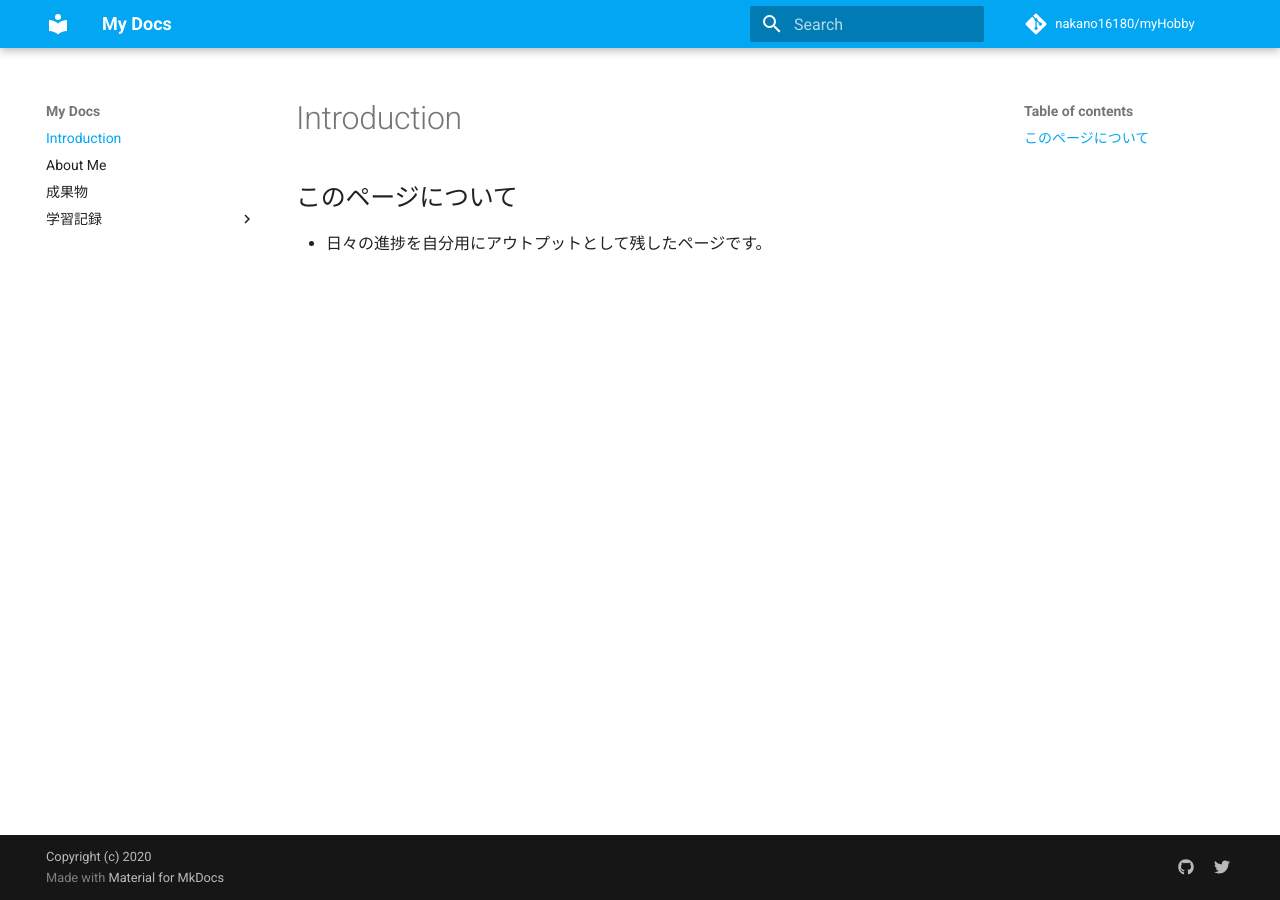
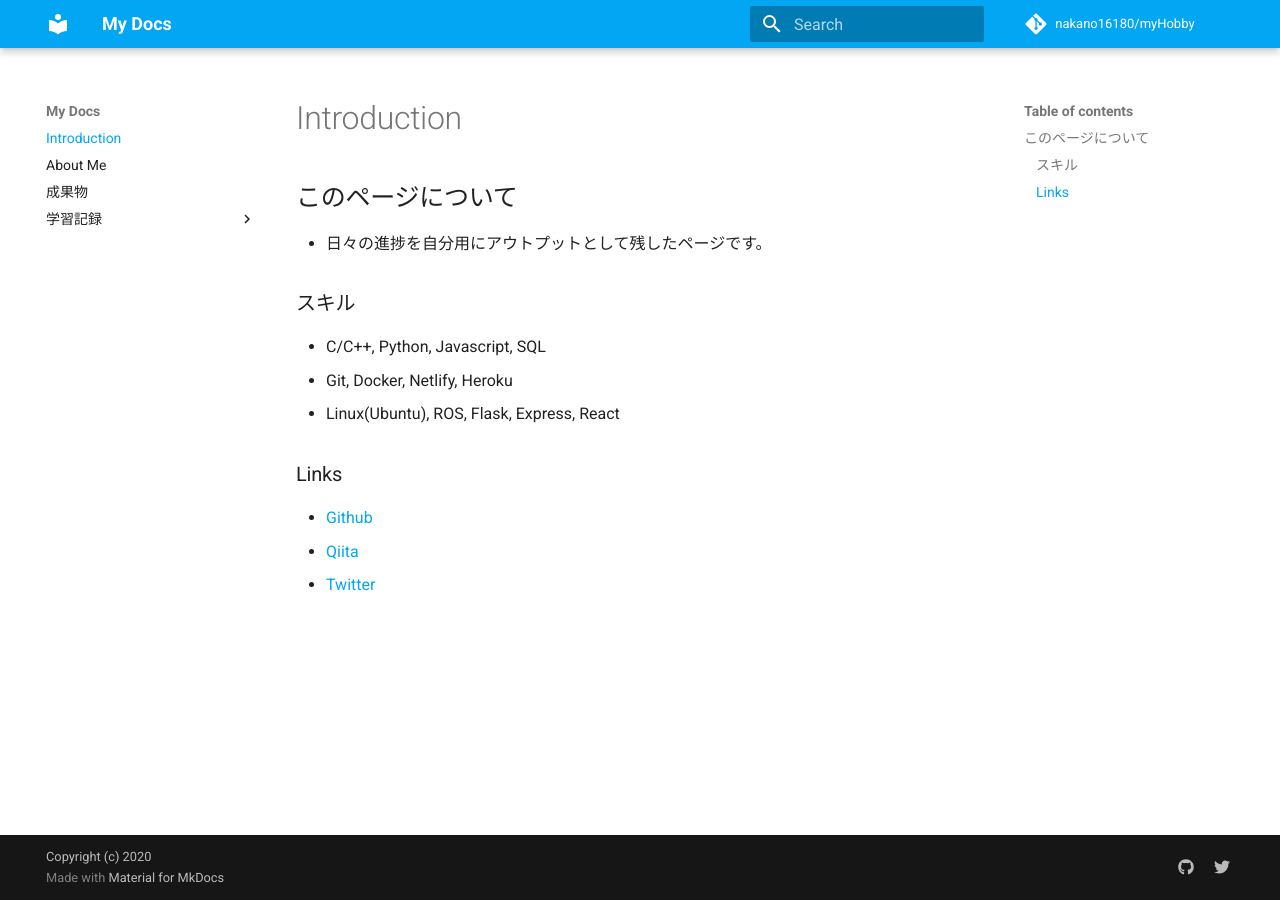
Before and after one commit to nakano16180/myHobby, an MkDocs documentation site: the page built from docs/index.md, in a window 1280 px wide. Built offline with MkDocs 1.6.1 and Material for MkDocs 9.7.7, drawn with Linux system fonts in a browser that asks for light colours; comment, search, counter and statistics services are not loaded.

Commit message:
update index.md

```diff
--- a/docs/index.md
+++ b/docs/index.md
@@ -1,2 +1,12 @@
 ## このページについて
   - 日々の進捗を自分用にアウトプットとして残したページです。
+
+### スキル
+  - C/C++, Python, Javascript, SQL
+  - Git, Docker, Netlify, Heroku
+  - Linux(Ubuntu), ROS, Flask, Express, React
+
+### Links
+  - [Github](https://github.com/nakano16180)
+  - [Qiita](https://qiita.com/KN_Apple)
+  - [Twitter](https://twitter.com/newton112358)
```
